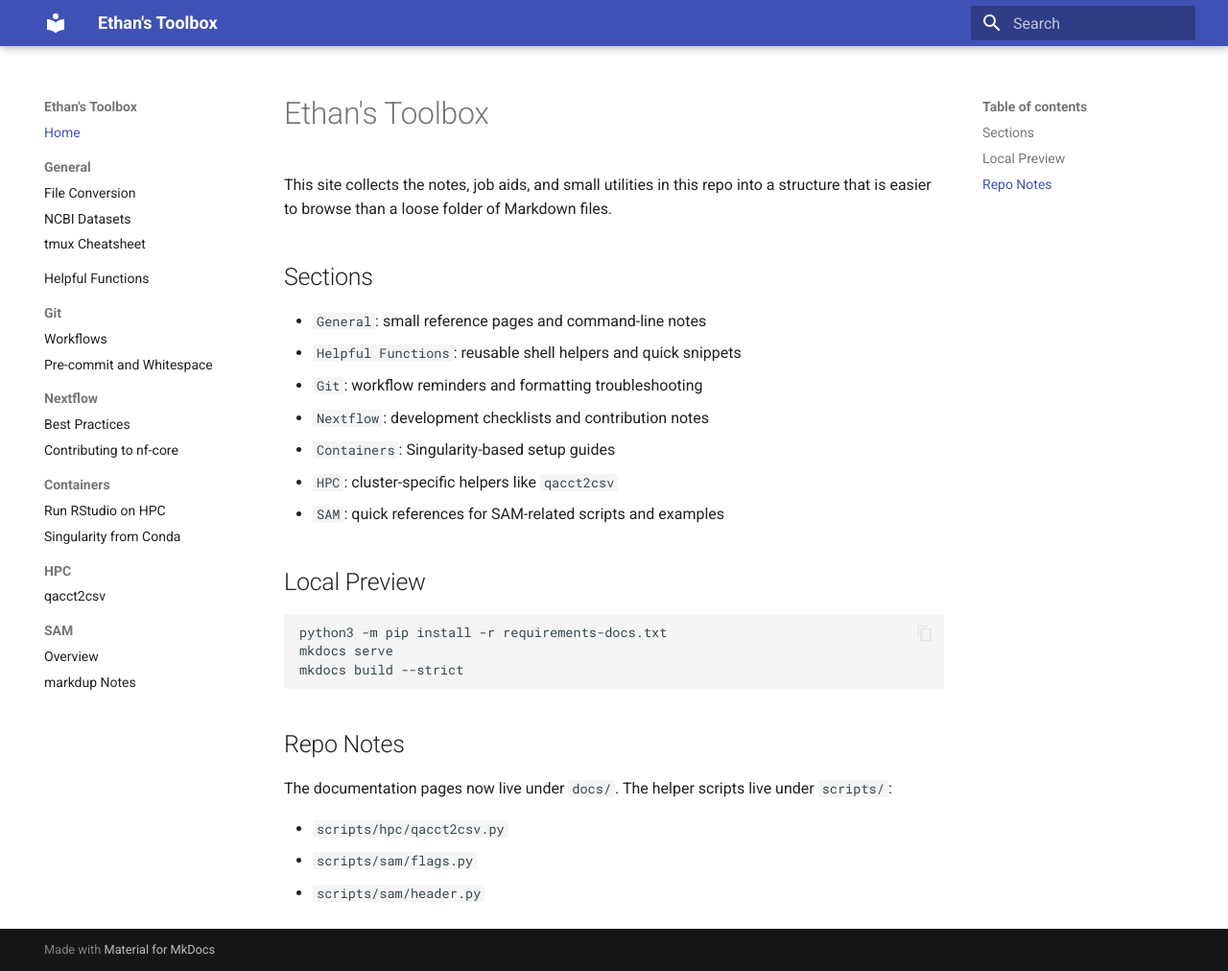
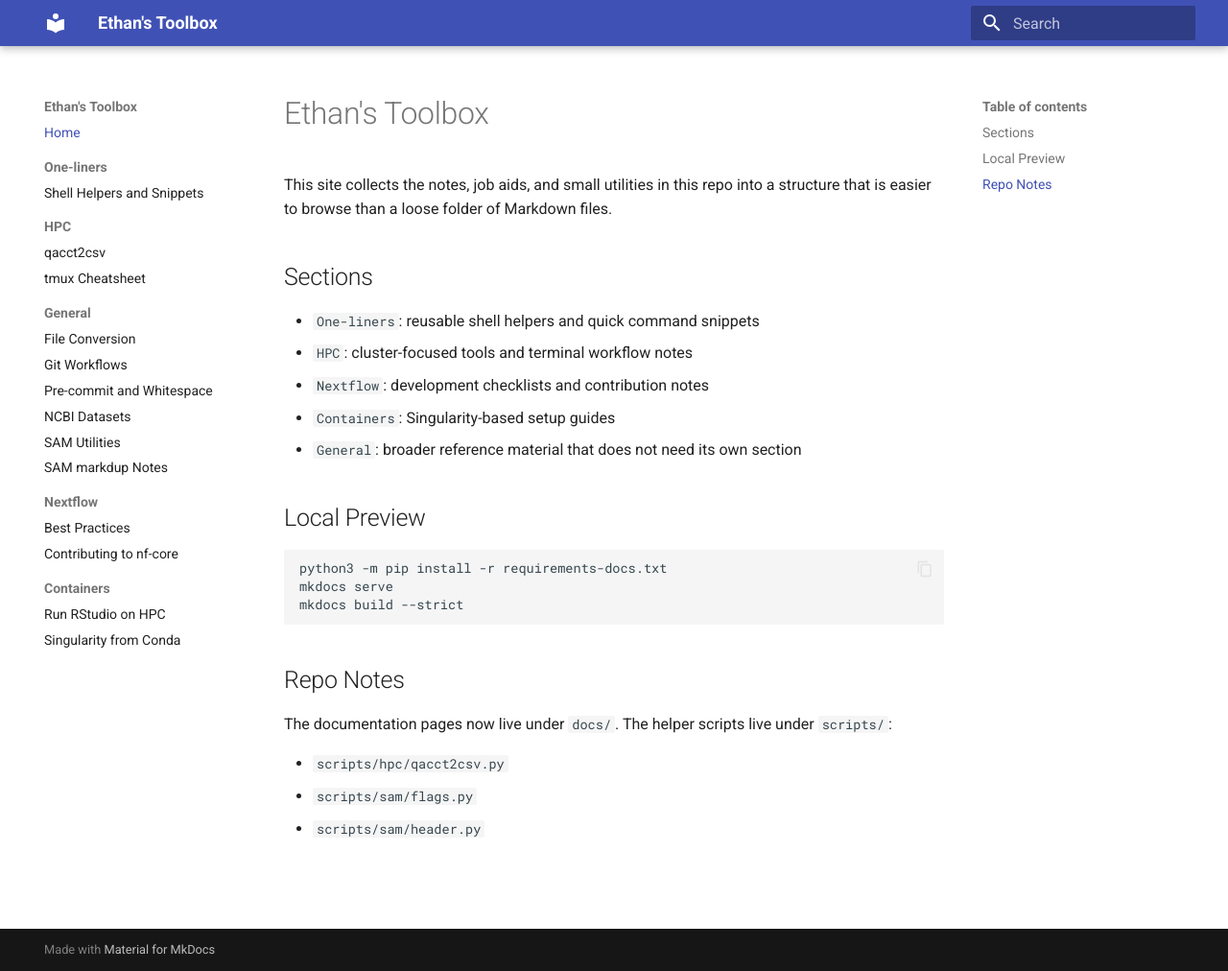
Before and after one commit to Ethan-Hetrick/ethans-toolbox, an MkDocs documentation site: the page built from docs/index.md, in a window 1280 px wide and 1012 px high. Shown: the whole window at 96% size. Built offline with MkDocs 1.6.1 and Material for MkDocs 9.7.7, drawn with Linux system fonts in a browser that asks for light colours.

Commit message:
docs: consolidate MkDocs sections

```diff
--- a/docs/index.md
+++ b/docs/index.md
@@ -4,13 +4,11 @@ This site collects the notes, job aids, and small utilities in this repo into a
 
 ## Sections
 
-- `General`: small reference pages and command-line notes
-- `Helpful Functions`: reusable shell helpers and quick snippets
-- `Git`: workflow reminders and formatting troubleshooting
+- `One-liners`: reusable shell helpers and quick command snippets
+- `HPC`: cluster-focused tools and terminal workflow notes
 - `Nextflow`: development checklists and contribution notes
 - `Containers`: Singularity-based setup guides
-- `HPC`: cluster-specific helpers like `qacct2csv`
-- `SAM`: quick references for SAM-related scripts and examples
+- `General`: broader reference material that does not need its own section
 
 ## Local Preview
 
--- a/mkdocs.yml
+++ b/mkdocs.yml
@@ -13,22 +13,21 @@ markdown_extensions:
       permalink: true
 nav:
   - Home: index.md
+  - One-liners:
+      - Shell Helpers and Snippets: one-liners/index.md
+  - HPC:
+      - qacct2csv: hpc/qacct2csv.md
+      - tmux Cheatsheet: hpc/tmux-cheatsheet.md
   - General:
       - File Conversion: general/file-conversion.md
+      - Git Workflows: general/git-workflows.md
+      - Pre-commit and Whitespace: general/fix-whitespaces.md
       - NCBI Datasets: general/ncbi-datasets.md
-      - tmux Cheatsheet: general/tmux-cheatsheet.md
-  - Helpful Functions: helpful-functions/index.md
-  - Git:
-      - Workflows: git/workflows.md
-      - Pre-commit and Whitespace: git/fix-whitespaces.md
+      - SAM Utilities: general/sam-utilities.md
+      - SAM markdup Notes: general/sam-markdups.md
   - Nextflow:
       - Best Practices: nextflow/best-practices.md
       - Contributing to nf-core: nextflow/contribute-to-nfcore.md
   - Containers:
       - Run RStudio on HPC: containers/run-rstudio-on-hpc.md
       - Singularity from Conda: containers/singularity-from-conda.md
-  - HPC:
-      - qacct2csv: hpc/qacct2csv.md
-  - SAM:
-      - Overview: sam/index.md
-      - markdup Notes: sam/markdups.md
```
Also changed, not shown: docs/general/sam-utilities.md (renamed from docs/sam/index.md, +1 -1 lines), docs/one-liners/index.md (renamed from docs/helpful-functions/index.md, +1 -1 lines), docs/general/fix-whitespaces.md (renamed from docs/git/fix-whitespaces.md), docs/general/git-workflows.md (renamed from docs/git/workflows.md), docs/general/sam-markdups.md (renamed from docs/sam/markdups.md), docs/hpc/tmux-cheatsheet.md (renamed from docs/general/tmux-cheatsheet.md).
